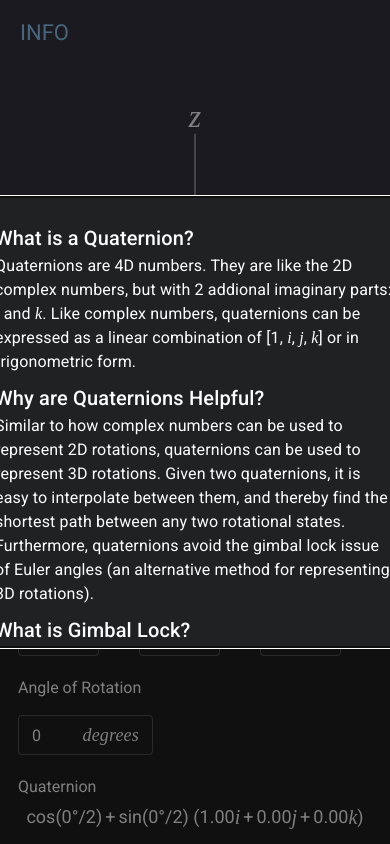
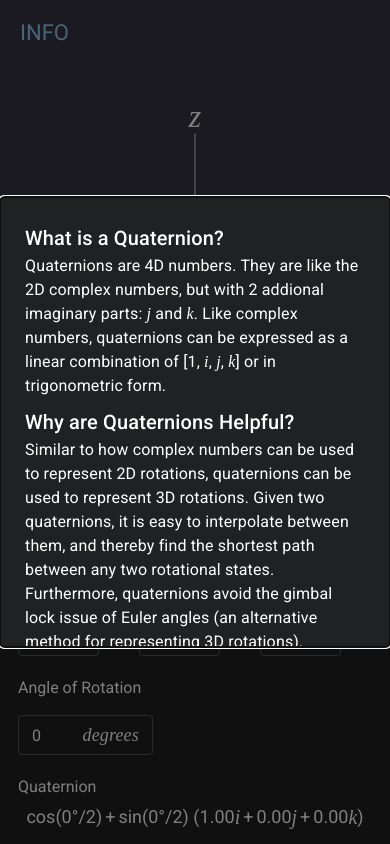
Before and after one commit to HKanwal/quaternions, a React (Vite) app: page / in a window 390 px wide. Both pictures are taken after a click on the element "INFO". Built offline with nearby package versions, Linux system fonts and the light colour scheme; a web font is replaced by a local one.

Commit message:
Media query for modal

```diff
--- a/src/components/Info.tsx
+++ b/src/components/Info.tsx
@@ -1,6 +1,7 @@
 import { Modal, Typography } from "@mui/material";
 import { useState } from "react";
 import Var from "./Var";
+import Styles from "../styles/Info.module.css";
 
 function Info() {
   const [open, setOpen] = useState(false);
@@ -23,22 +24,7 @@ function Info() {
       </div>
 
       <Modal open={open} onClose={() => setOpen(false)}>
-        <div
-          style={{
-            position: "absolute",
-            left: "50%",
-            top: "50%",
-            transform: "translate(-50%, -50%)",
-            backgroundColor: "var(--dark)",
-            height: "400px",
-            width: "400px",
-            color: "white",
-            border: "none",
-            padding: "25px",
-            borderRadius: "5px",
-            overflowY: "scroll",
-          }}
-        >
+        <div className={Styles.modal}>
           <Typography variant="h6" component="h1">
             What is a Quaternion?
           </Typography>
--- /dev/null
+++ b/src/styles/Info.module.css
@@ -0,0 +1,25 @@
+.modal {
+  --padding: 25px;
+
+  position: absolute;
+  left: 50%;
+  top: 50%;
+  transform: translate(-50%, -50%);
+  background-color: var(--dark);
+  height: 400px;
+  width: 400px;
+  color: white;
+  border: none;
+  padding: var(--padding);
+  border-radius: 5px;
+  overflow-y: scroll;
+}
+
+@media (max-width: 500px) {
+  .modal {
+    left: 0;
+    transform: translate(0, -50%);
+    width: calc(100% - 2*var(--padding));
+    right: 0;
+  }
+}
```
